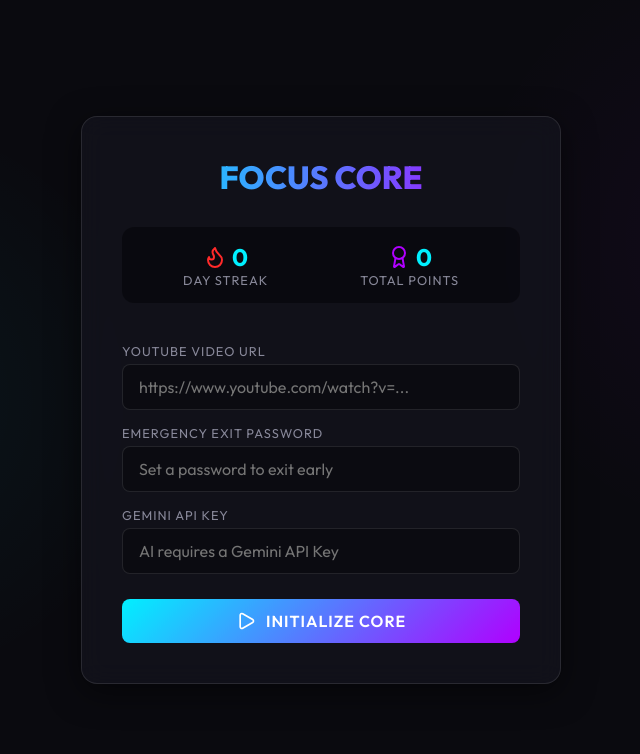
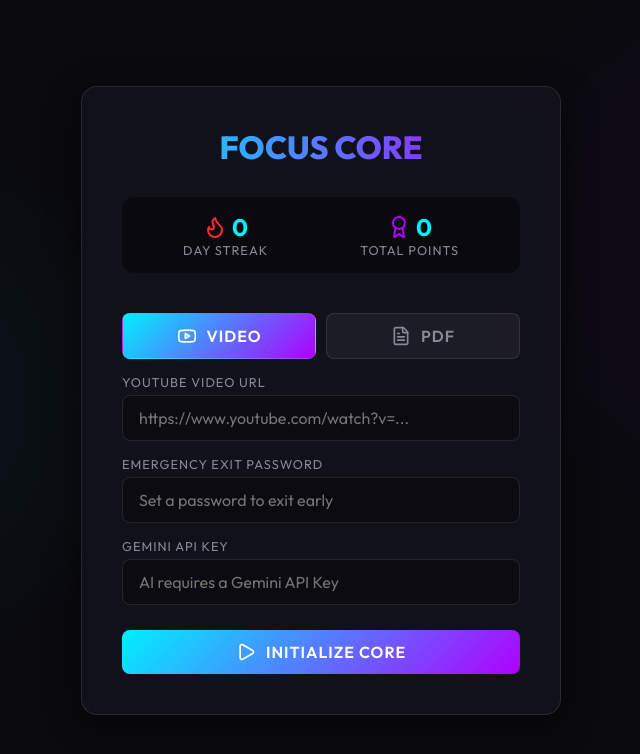
Before and after one commit to bhavyakumar-dev/Focus_Study, a React (Vite) app: page / in a window 1280 px wide. Shown: the top 754 px of the page, without its empty margins (319-959 px from the left). Built offline with nearby package versions, Linux system fonts and the light colour scheme.

Commit message:
feat: add PDF viewer functionality

```diff
--- a/src/FocusMode.jsx
+++ b/src/FocusMode.jsx
@@ -1,5 +1,6 @@
 import { useState, useEffect, useRef } from 'react';
 import VideoPlayer from './VideoPlayer';
+import PdfViewer from './PdfViewer';
 import GeminiAssistant from './GeminiAssistant';
 import FocusTracker from './FocusTracker';
 import UnlockModal from './UnlockModal';
@@ -42,9 +43,6 @@ function FocusMode({ sessionData, onEnd }) {
     const handleVisibilityChange = () => {
       if (document.hidden) {
         handleFocusBroken();
-      } else if (showWarning) {
-        // Returned to tab, but needs to re-enter fullscreen or dismiss warning
-        // Let's keep it paused until they interact
       }
     };
 
@@ -97,10 +95,7 @@ function FocusMode({ sessionData, onEnd }) {
   };
 
   const safeExit = () => {
-    // Exited early but legally (with password), maybe give half points or 0 points but keep streak?
-    // Let's say safe exit gives 0 points but keeps streak
-    // The requirement says "exiting early will not reward points", but keeps streak.
-    // However, the App.jsx logic currently: handleEndFocus(success, points)
+    // Safe exit gives 0 points but keeps streak
     onEnd(true, 0);
   };
 
@@ -109,19 +104,30 @@ function FocusMode({ sessionData, onEnd }) {
     resumeFocus();
   };
 
+  // If it's a PDF, there's no natural "end" event like a video.
+  // The user will have to exit via the password to claim their points safely when they finish reading.
+  // For PDFs, we'll let them safe exit and award points based on time spent.
+  const pdfSafeExit = () => {
+    onEnd(true, Math.floor(focusSeconds / 10));
+  };
+
   return (
     <div className="focus-container" ref={containerRef}>
 
       {/* Gamification Core */}
       <FocusTracker focusSeconds={focusSeconds} isDead={isDead} />
 
-      {/* Main Video Area */}
+      {/* Main Content Area */}
       <div className="video-section">
-        <VideoPlayer
-          videoUrl={sessionData.videoUrl}
-          isPlaying={isPlaying}
-          onEnd={handleVideoEnd}
-        />
+        {sessionData.materialType === 'youtube' ? (
+          <VideoPlayer
+            videoUrl={sessionData.videoUrl}
+            isPlaying={isPlaying}
+            onEnd={handleVideoEnd}
+          />
+        ) : (
+          <PdfViewer pdfUrl={sessionData.pdfUrl} />
+        )}
       </div>
 
       {/* AI Assistant */}
@@ -146,7 +152,7 @@ function FocusMode({ sessionData, onEnd }) {
       {showUnlockModal && (
         <UnlockModal
           requiredPassword={sessionData.password}
-          onUnlock={safeExit}
+          onUnlock={sessionData.materialType === 'pdf' ? pdfSafeExit : safeExit}
           onCancel={cancelUnlock}
           forceQuit={forceQuit}
         />
--- /dev/null
+++ b/src/PdfViewer.jsx
@@ -0,0 +1,15 @@
+function PdfViewer({ pdfUrl }) {
+  return (
+    <div style={{ width: '100%', height: '100%', backgroundColor: '#fff' }}>
+      <iframe
+        src={`${pdfUrl}#toolbar=0&navpanes=0&scrollbar=0`}
+        width="100%"
+        height="100%"
+        style={{ border: 'none' }}
+        title="PDF Document"
+      />
+    </div>
+  );
+}
+
+export default PdfViewer;
--- a/src/SetupScreen.jsx
+++ b/src/SetupScreen.jsx
@@ -1,18 +1,31 @@
 import { useState } from 'react';
-import { Play, Flame, Award } from 'lucide-react';
+import { Play, Flame, Award, FileText, Youtube } from 'lucide-react';
 
 function SetupScreen({ onStart, stats, initialGeminiKey }) {
+  const [materialType, setMaterialType] = useState('youtube'); // 'youtube' or 'pdf'
   const [videoUrl, setVideoUrl] = useState('');
+  const [pdfFile, setPdfFile] = useState(null);
   const [password, setPassword] = useState('');
   const [geminiKey, setGeminiKey] = useState(initialGeminiKey || '');
   const [error, setError] = useState('');
 
   const handleSubmit = (e) => {
     e.preventDefault();
+    let finalPdfUrl = null;
+
+    if (materialType === 'youtube') {
       if (!videoUrl.includes('youtube.com') && !videoUrl.includes('youtu.be')) {
         setError('Please enter a valid YouTube URL');
         return;
       }
+    } else {
+      if (!pdfFile) {
+        setError('Please select a PDF file');
+        return;
+      }
+      finalPdfUrl = URL.createObjectURL(pdfFile);
+    }
+
     if (!password) {
       setError('Please set an emergency exit password');
       return;
@@ -22,7 +35,14 @@ function SetupScreen({ onStart, stats, initialGeminiKey }) {
       return;
     }
     setError('');
-    onStart({ videoUrl, password, geminiKey });
+
+    onStart({
+      materialType,
+      videoUrl: materialType === 'youtube' ? videoUrl : '',
+      pdfUrl: finalPdfUrl,
+      password,
+      geminiKey
+    });
   };
 
   return (
@@ -46,6 +66,27 @@ function SetupScreen({ onStart, stats, initialGeminiKey }) {
         </div>
 
         <form onSubmit={handleSubmit} style={{ display: 'flex', flexDirection: 'column', gap: '15px' }}>
+
+          <div style={{ display: 'flex', gap: '10px' }}>
+            <button
+              type="button"
+              className={`premium-button ${materialType === 'youtube' ? '' : 'danger-button'}`}
+              style={{ flex: 1, display: 'flex', justifyContent: 'center', gap: '10px', background: materialType === 'youtube' ? '' : 'rgba(255,255,255,0.05)', color: materialType === 'youtube' ? '' : 'var(--text-muted)', border: '1px solid var(--glass-border)' }}
+              onClick={() => setMaterialType('youtube')}
+            >
+              <Youtube size={20}/> Video
+            </button>
+            <button
+              type="button"
+              className={`premium-button ${materialType === 'pdf' ? '' : 'danger-button'}`}
+              style={{ flex: 1, display: 'flex', justifyContent: 'center', gap: '10px', background: materialType === 'pdf' ? '' : 'rgba(255,255,255,0.05)', color: materialType === 'pdf' ? '' : 'var(--text-muted)', border: '1px solid var(--glass-border)' }}
+              onClick={() => setMaterialType('pdf')}
+            >
+              <FileText size={20}/> PDF
+            </button>
+          </div>
+
+          {materialType === 'youtube' ? (
             <div>
               <label className="stat-label" style={{ display: 'block', marginBottom: '5px' }}>YouTube Video URL</label>
               <input
@@ -56,6 +97,17 @@ function SetupScreen({ onStart, stats, initialGeminiKey }) {
                 onChange={(e) => setVideoUrl(e.target.value)}
               />
             </div>
+          ) : (
+            <div>
+              <label className="stat-label" style={{ display: 'block', marginBottom: '5px' }}>Upload PDF Document</label>
+              <input
+                type="file"
+                accept="application/pdf"
+                className="premium-input"
+                onChange={(e) => setPdfFile(e.target.files[0])}
+              />
+            </div>
+          )}
 
           <div>
             <label className="stat-label" style={{ display: 'block', marginBottom: '5px' }}>Emergency Exit Password</label>
```
Lines whose indentation alone changed are shown as unchanged.
